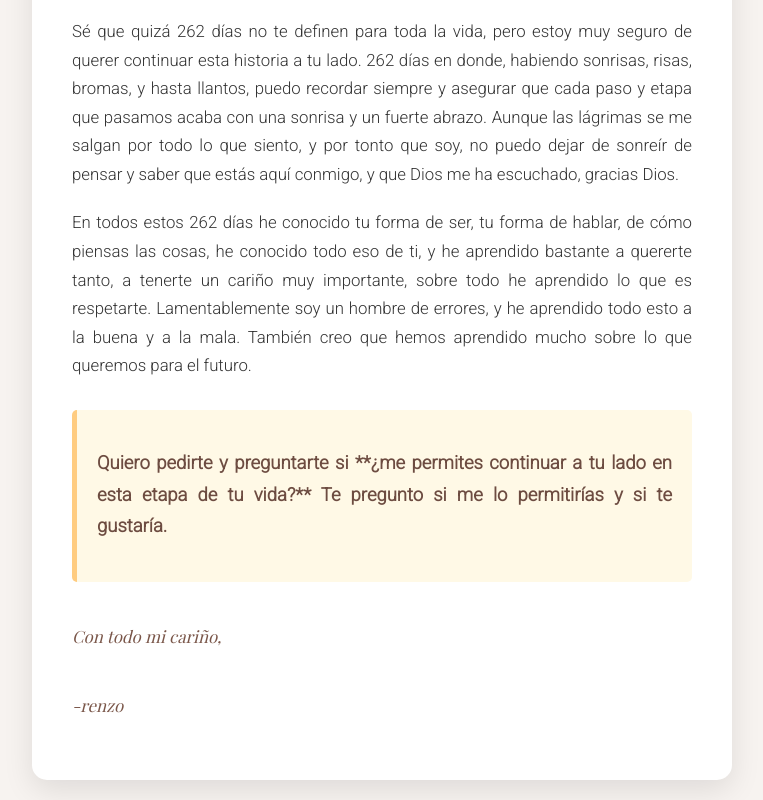
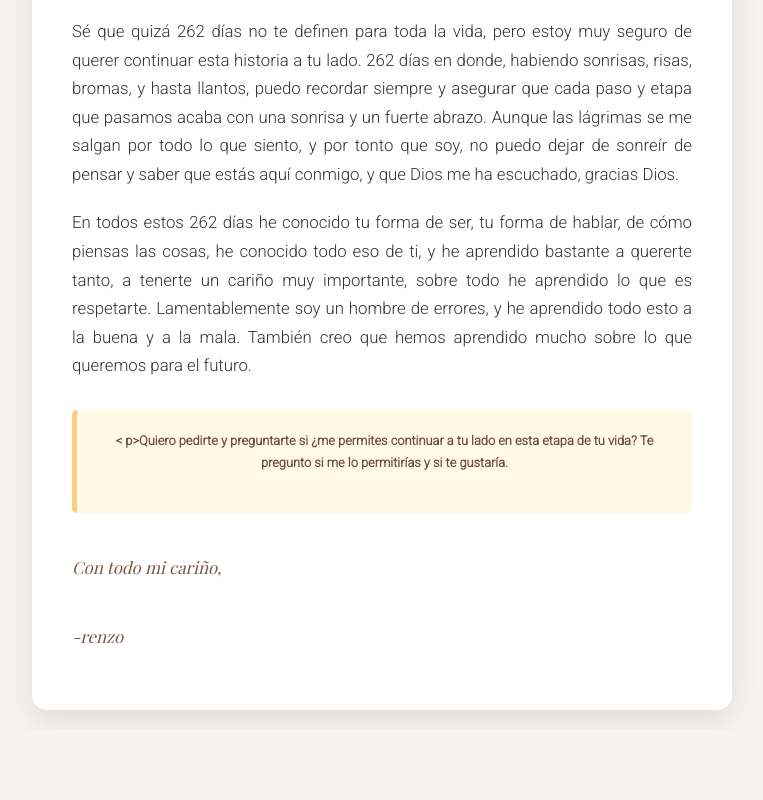
Before and after one commit to diegozen4/carta-melito, a plain HTML site: page index.html in a window 1280 px wide. Shown: the part 1039-1839 px from the top of the page, without its empty margins (258-1021 px from the left). After the commit the page ends 1769 px from the top, so only its background shows below. Drawn offline with nearby package versions, Linux system fonts and the light colour scheme.

Commit message:
Update index.html

```diff
--- a/index.html
+++ b/index.html
@@ -65,7 +65,7 @@
             background-color: #fff9e6; /* Fondo más claro para la pregunta */
             border-left: 5px solid #ffcc80; /* Barra lateral de color */
             font-weight: bold;
-            font-size: 1.1em;
+            font-size: 0.8em;
             color: #6d4c41;
             text-align: center;
             border-radius: 5px;
@@ -102,7 +102,7 @@
             <p>En todos estos 262 días he conocido tu forma de ser, tu forma de hablar, de cómo piensas las cosas, he conocido todo eso de ti, y he aprendido bastante a quererte tanto, a tenerte un cariño muy importante, sobre todo he aprendido lo que es respetarte. Lamentablemente soy un hombre de errores, y he aprendido todo esto a la buena y a la mala. También creo que hemos aprendido mucho sobre lo que queremos para el futuro.</p>
 
             <div class="question">
-                <p>Quiero pedirte y preguntarte si **¿me permites continuar a tu lado en esta etapa de tu vida?** Te pregunto si me lo permitirías y si te gustaría.</p>
+<            p>Quiero pedirte y preguntarte si <strong>¿me permites continuar a tu lado en esta etapa de tu vida?</strong> Te pregunto si me lo permitirías y si te gustaría.</p>
             </div>
 
             <p class="signature">Con todo mi cariño,</p>
@@ -110,4 +110,5 @@
         </div>
     </div>
 </body>
+
 </html>
```
